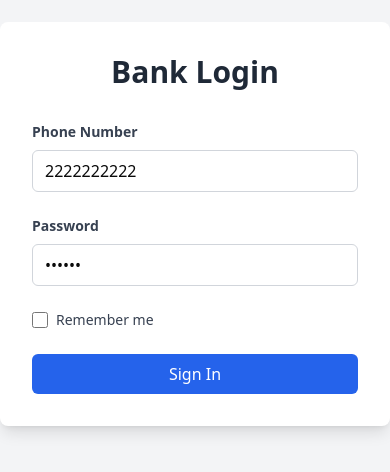
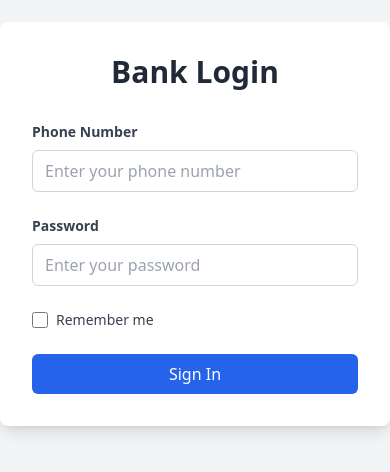
Before and after one commit to samir7888/bank-system-project, a React (Vite) app in the folder frontend/: page /login in a window 390 px wide. Shown: the part 198-670 px from the top of the page. Built offline with nearby package versions, Linux system fonts and the light colour scheme; no server answers.

Commit message:
fix: reset default values for phone and password in LoginPage component

```diff
--- a/frontend/src/pages/LoginPage.tsx
+++ b/frontend/src/pages/LoginPage.tsx
@@ -3,8 +3,8 @@ import { useNavigate, useLocation } from 'react-router-dom';
 import { useAuth } from '../context/AuthContext';
 
 const LoginPage: React.FC = () => {
-  const [phone, setPhone] = useState('2222222222');
-  const [password, setPassword] = useState('sameer');
+  const [phone, setPhone] = useState('');
+  const [password, setPassword] = useState('');
   const [rememberMe, setRememberMe] = useState(false);
   const [error, setError] = useState('');
   const { login, isAuthenticated } = useAuth();
```
